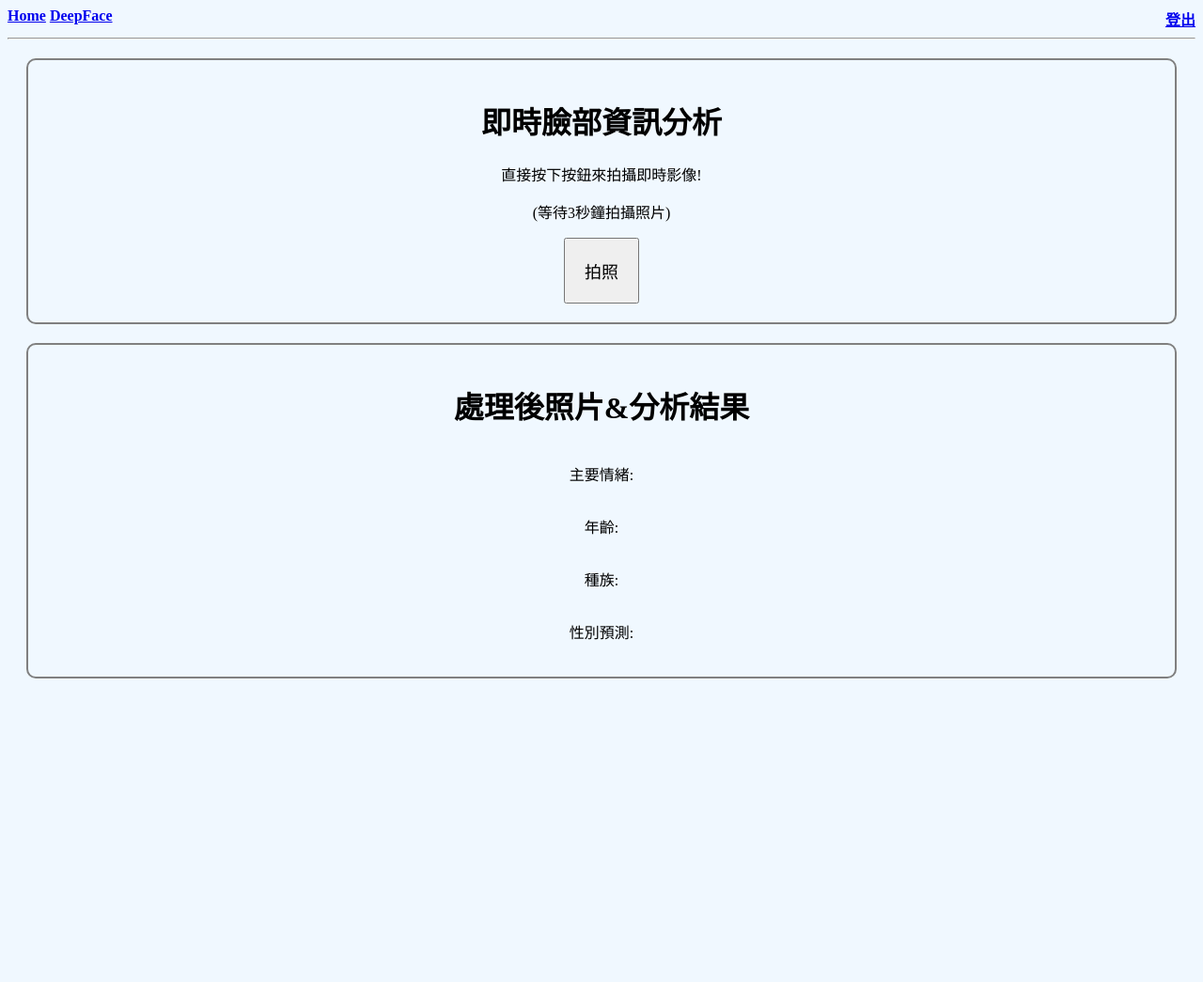
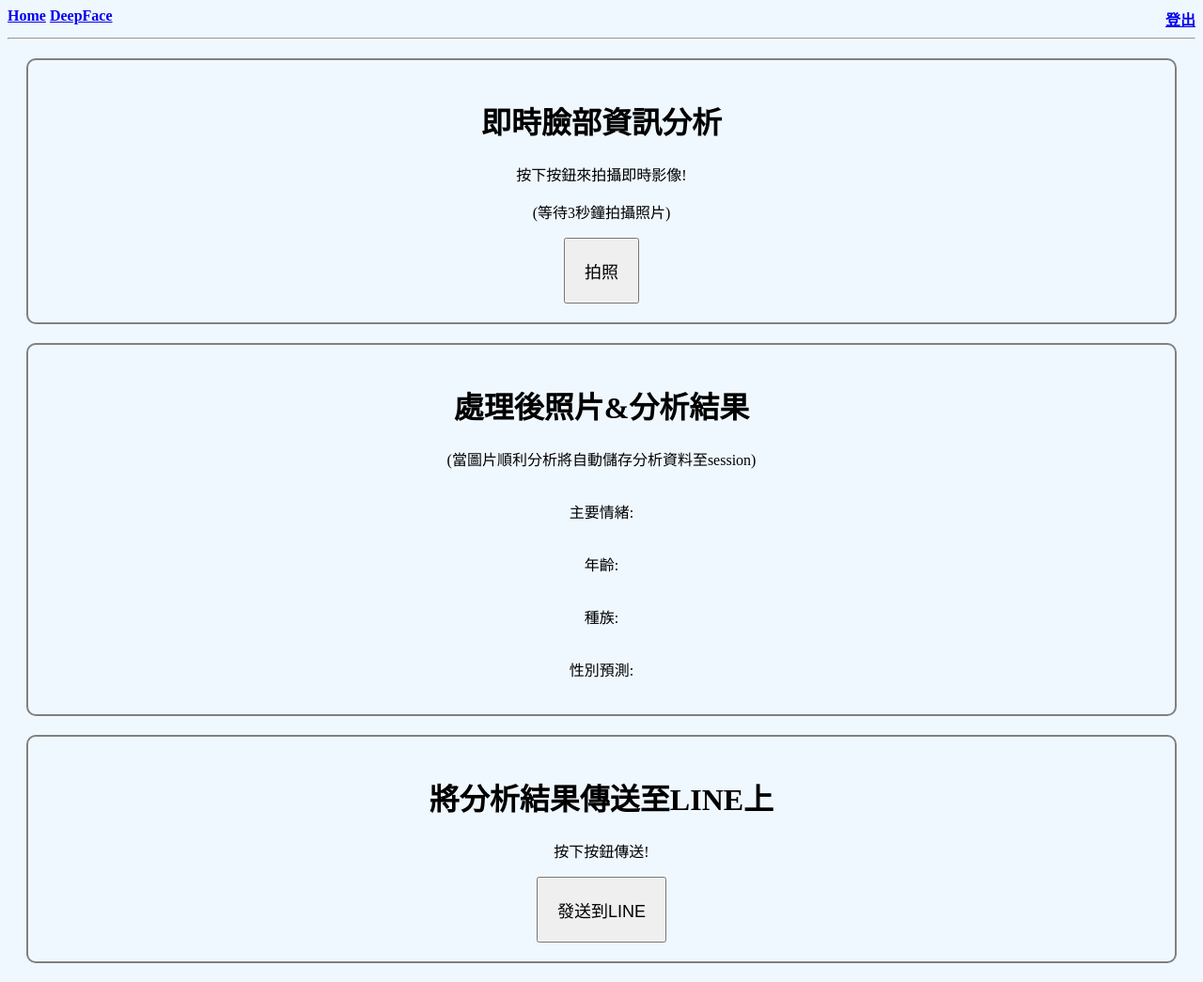
Before and after one commit to MapleHsiao/PiCamLineProcessor, a Flask app: page /capture in a window 1280 px wide. Shown: the whole page at 94% size. Before the commit the page ends 722 px from the top, so only its background shows below. Run offline with Flask 3, Linux system fonts and the light colour scheme; the visitor is signed in with stand-in values (Sample User, id 1).

Commit message:
9/8 result

```diff
--- a/app/routes.py
+++ b/app/routes.py
@@ -1,10 +1,11 @@
 from app import app, db, socketio
-from flask import render_template, url_for, flash, redirect, request, jsonify
+from flask import render_template, url_for, flash, redirect, request, jsonify, session
 from app.forms import LoginForm, RegistrationForm
 from flask_login import current_user, login_user, logout_user, login_required
 from app.models import User
 from werkzeug.urls import url_parse
 from app.AppUtility import CapturePicture, ProcessPicture
+from app.AppUtility import toline, format_analysis_results
 
 @app.route('/')
 @app.route('/index')
@@ -31,6 +32,7 @@ def login():
     return render_template('login.html', title='Sign In', form=form)
 
 @app.route('/logut')
+@login_required
 def logout():
     logout_user()   #直接使用flask_login的function
     return redirect(url_for('index'))
@@ -53,6 +55,7 @@ def register():
 
 @app.route('/capture', methods=['GET', 'POST'])
 @socketio.on('capture_image')
+@login_required
 def picture():
     if request.method == 'POST':
         try:
@@ -68,6 +71,9 @@ def picture():
 
                 return jsonify({"capture": result, "analysis": analysis_results})
 
+            # 儲存數據session
+            session['analysis_results'] = analysis_results
+
             combined_results = {
                 'capture': result,
                 'analysis': analysis_results
@@ -78,3 +84,24 @@ def picture():
             return jsonify({"capture": {"status": "error", "message": str(e)}})
     else:
         return render_template('deepface.html', title='DeepFace')
+
+# --------------------service--------------------
+@app.route('/service/deepface/toline', methods=['POST'])
+# @login_required
+def line():
+    analysis_results = session.get('analysis_results', None)    #從session讀取數據
+
+    if not analysis_results:
+        return jsonify({"status": "error", "message": "session中並無儲存資訊，請先在上一步進行分析"})
+
+    try:
+        msg = format_analysis_results(analysis_results)
+        response=toline(msg)
+
+        if response.status_code == 200:
+            session.pop('analysis_results', None)
+            return jsonify({"status": "success"})
+        else:
+            return jsonify({"status": "error", "message": response.text})
+    except Exception as e:
+        return jsonify({"status": "error", "message": str(e)})
--- a/app/templates/deepface.html
+++ b/app/templates/deepface.html
@@ -5,7 +5,7 @@
 <!-- 第一部分 -->
 <div class="unprocessed-info" style="text-align:center;">
     <h1>即時臉部資訊分析</h1>
-    <p>直接按下按鈕來拍攝即時影像!</p>
+    <p>按下按鈕來拍攝即時影像!</p>
     <p>(等待3秒鐘拍攝照片)</p>
     <button id="capture-btn" style="font-size:18px; padding:20px;">拍照</button>
 
@@ -17,6 +17,7 @@
 <!-- 第二部分 -->
 <div class="processed-info" style="text-align:center;">
     <h1>處理後照片&分析結果</h1>
+    <p>(當圖片順利分析將自動儲存分析資料至session)</p>
     <div style="display: flex; justify-content: center; margin: auto;">
         <div id="image-container" style="display: flex; flex-direction: column; align-items: center;">
             <img id="processed-image" src="{{ url_for('static', filename='img/instant_ok.jpg') }}" alt="處理的照片會出現在這"
@@ -30,8 +31,15 @@
         </div>
     </div>
 </div>
-<!-- 你可以在這裡添加其他內容或功能 -->
+<!-- 第三部分 to line-->
+<div class="to-line" style="text-align:center;">
+    <h1>將分析結果傳送至LINE上</h1>
+    <p>按下按鈕傳送!</p>
+    <!-- <p>(requests限制1/s)</p> -->
+    <button id="send-to-line" style="font-size:18px; padding:20px;">發送到LINE</button>
+</div>
 
+<!-- JavaScript -->
 <script type="text/javascript">
     $("#capture-btn").click(function () {
         // 禁用按鈕
@@ -81,6 +89,26 @@
             }
         });
     });
+
+    //send to line
+    $("#send-to-line").click(function() {
+        $.ajax({
+            url: "/service/deepface/toline",
+            type: "POST",
+            success: function(response) {
+                //處理成功回應
+                if (response.status === "success") {
+                    alert("資料已成功發送到 LINE");
+                } else {
+                    alert("發生錯誤:" + response.message);
+                }
+            },
+            error: function(response) {
+                //處理錯誤回應
+                alert("發生錯誤:" + JSON.stringify(response));
+            }
+        });
+    });
 </script>
 
 
--- a/static/css/frameline.css
+++ b/static/css/frameline.css
@@ -1,5 +1,6 @@
 .unprocessed-info,
-.processed-info {
+.processed-info,
+.to-line {
     border: 2px solid gray; /* 添加2像素的灰色框線 */
     margin: 20px; /* 外邊距 */
     padding: 20px; /* 內邊距 */
```
Also changed, not shown: app/AppUtility.py (+29 -4 lines).
